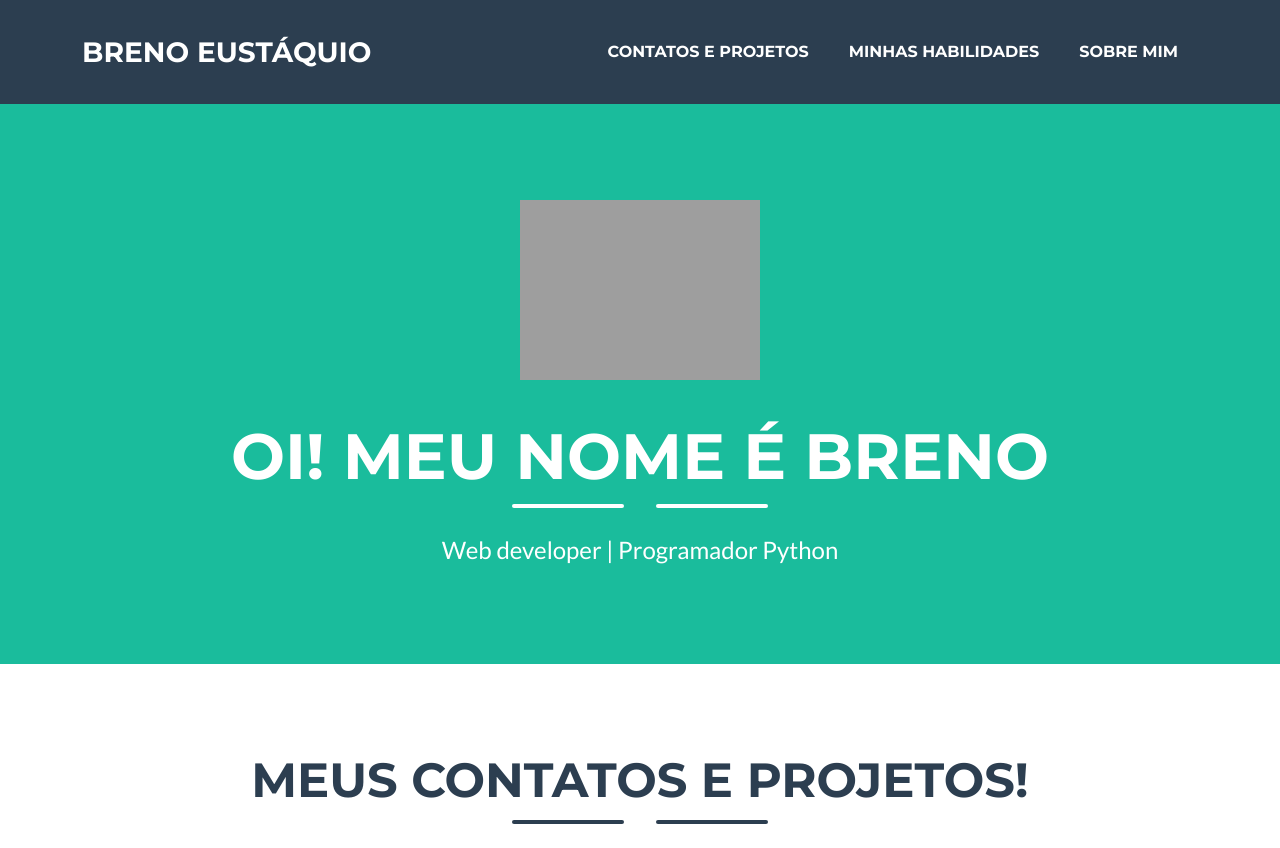
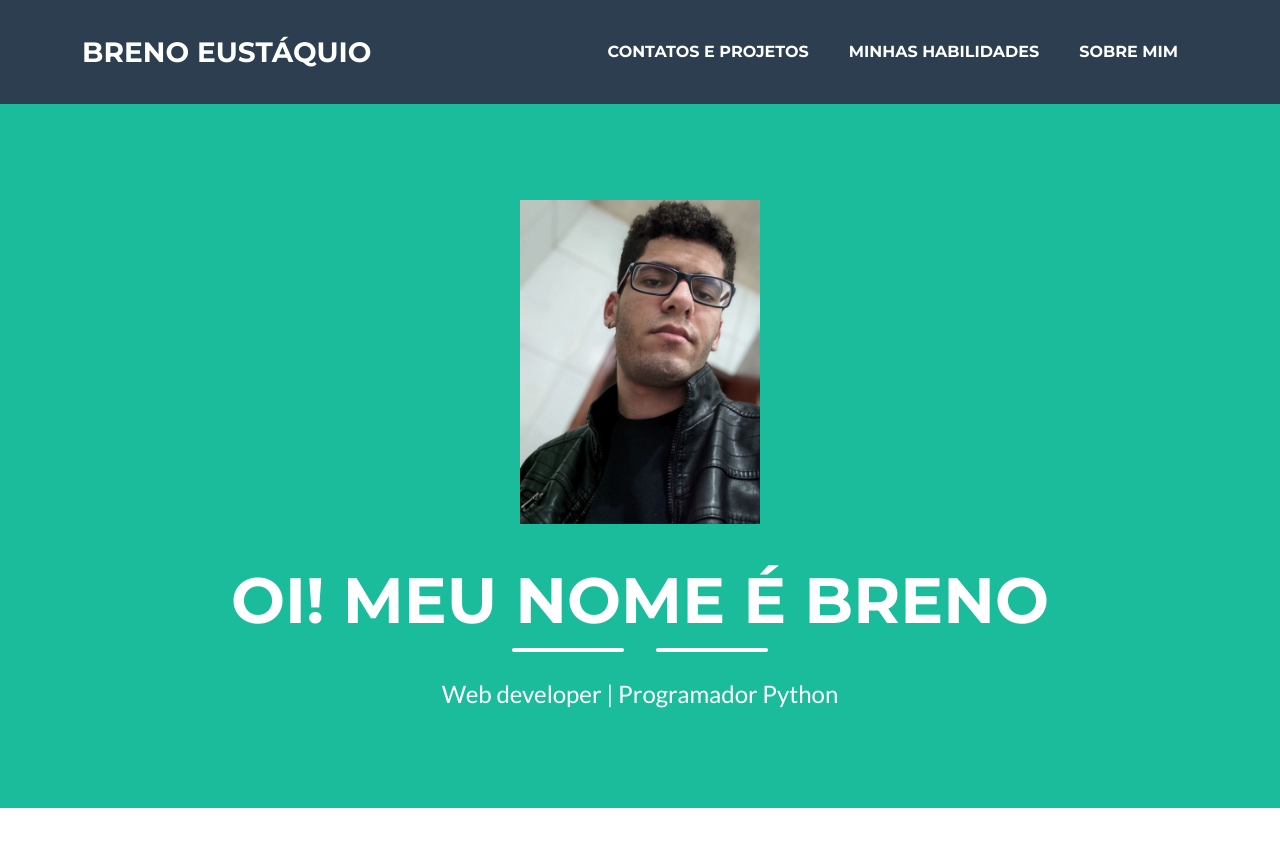
Before and after one commit to breeeno/portifolio, a Django app: page / in a window 1280 px wide. Shown: the top 848 px of the page. Run offline with Django 4.2, Linux system fonts and the light colour scheme; some libraries are stand-ins or nearby versions; grey boxes are pictures that could not be loaded.

Commit message:
Trocada foto

```diff
--- a/webdev/principal/templates/webdev/home.html
+++ b/webdev/principal/templates/webdev/home.html
@@ -42,7 +42,7 @@
 </nav>
 <header class="masthead bg-primary text-white text-center">
     <div class="container d-flex align-items-center flex-column">
-        <img class="masthead-avatar mb-5" src="{% static 'assets/img/breno.jpg' %}" alt="..."/>
+        <img class="masthead-avatar mb-5" src="{% static 'assets/img/breno.jpeg' %}" alt="..."/>
         <h1 class="masthead-heading text-uppercase mb-0">oi! meu nome é Breno</h1>
         <div class="divider-custom divider-light">
             <div class="divider-custom-line"></div>
```
Also changed, not shown: webdev/principal/static/assets/img/breno.jpeg (added).
